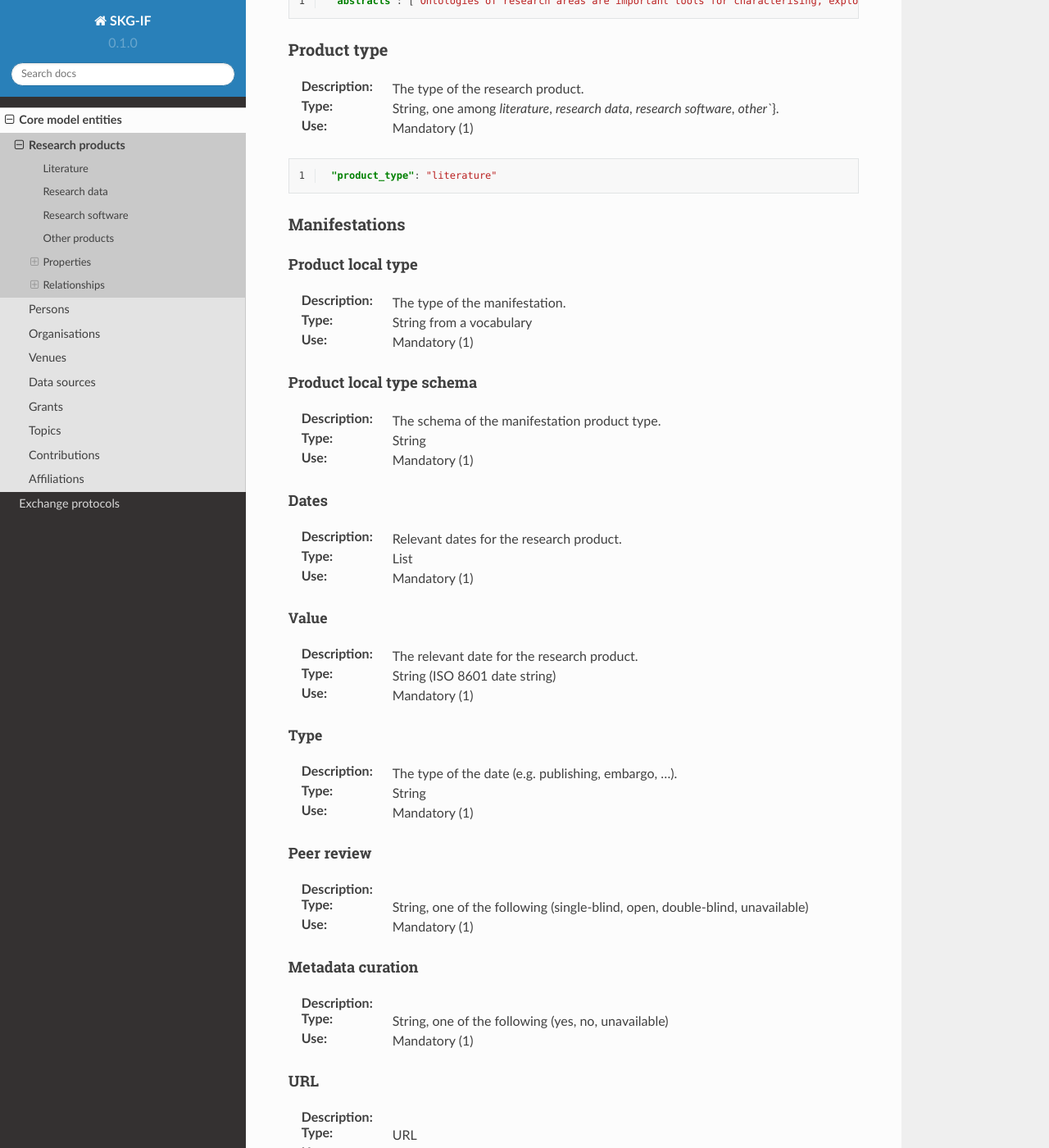
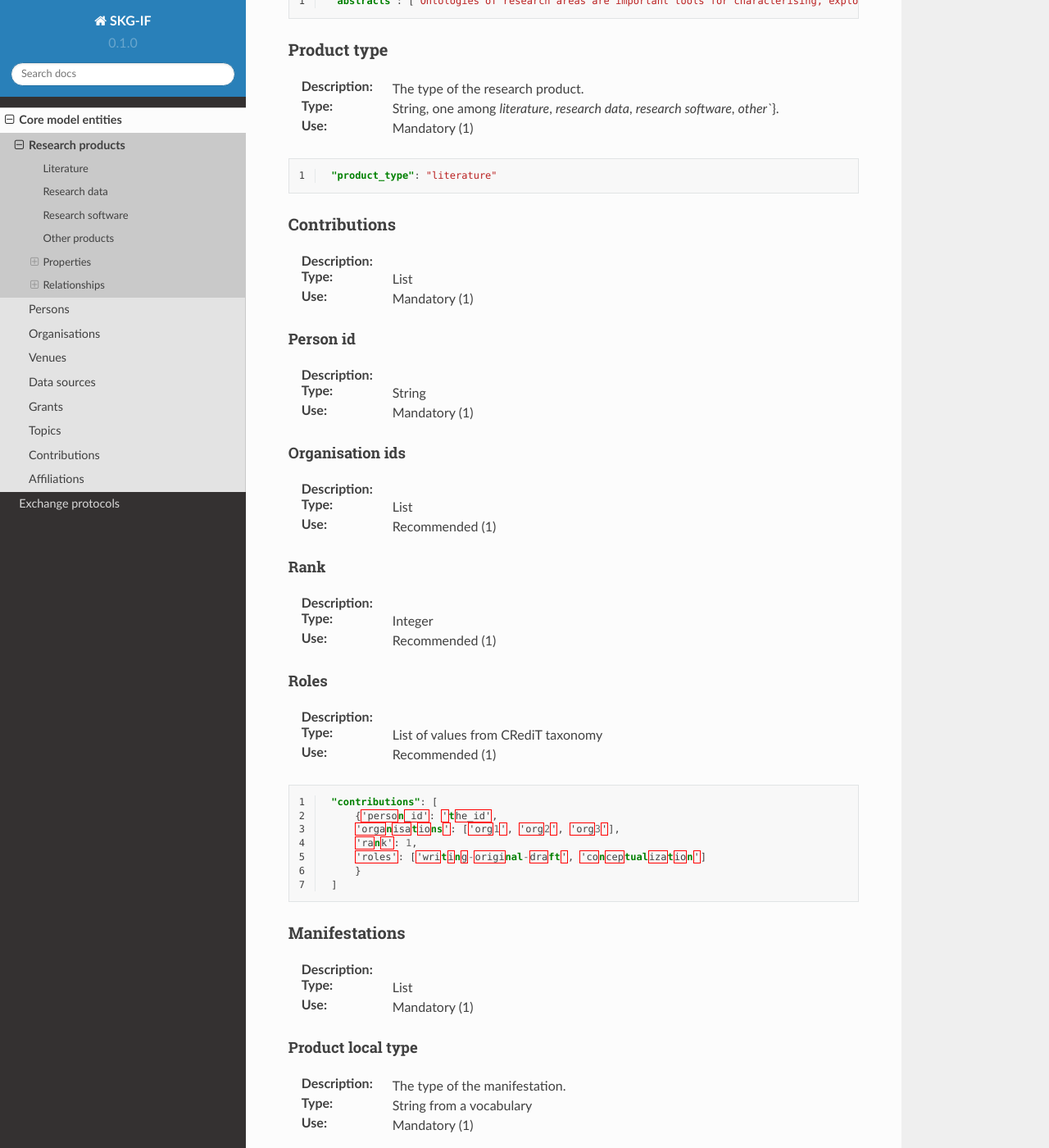
Before and after one commit to andremann/SKG-IF, a Sphinx documentation site: the page built from docs/source/products.rst, in a window 1280 px wide and 1400 px high, scrolled down 2264 px. Shown: the whole window at 82% size. Built offline with Sphinx 7.4.7 and the Read the Docs theme 2.0.0, drawn with Linux system fonts in a browser that asks for light colours.

Commit message:
added contributions to authors

```diff
--- a/docs/source/products.rst
+++ b/docs/source/products.rst
@@ -108,8 +108,53 @@ Product type
     "product_type": "literature"
 
 
+Contributions
+--------------------
+:Description:
+:Type: List
+:Use: Mandatory (1)
+
+Person id
+^^^^^^^^^^^^^^^^
+:Description:
+:Type: String
+:Use: Mandatory (1)
+
+Organisation ids
+^^^^^^^^^^^^^^^^
+:Description:
+:Type: List
+:Use: Recommended (1)
+
+Rank
+^^^^^^^^^^^^^^^^
+:Description:
+:Type: Integer
+:Use: Recommended (1)
+
+Roles
+^^^^^^^^^^^^^^^^
+:Description:
+:Type: List of values from CRediT taxonomy
+:Use: Recommended (1)
+
+.. code-block:: json
+   :linenos:
+
+    "contributions": [
+        {'person_id': 'the_id',
+        'organisations': ['org1', 'org2', 'org3'],
+        'rank': 1,
+        'roles': ['writing-original-draft', 'conceptualization']
+        }
+    ]
+
+
 Manifestations
 --------------------
+:Description:
+:Type: List
+:Use: Mandatory (1)
 
 Product local type
 ^^^^^^^^^^^^^^^^
```
